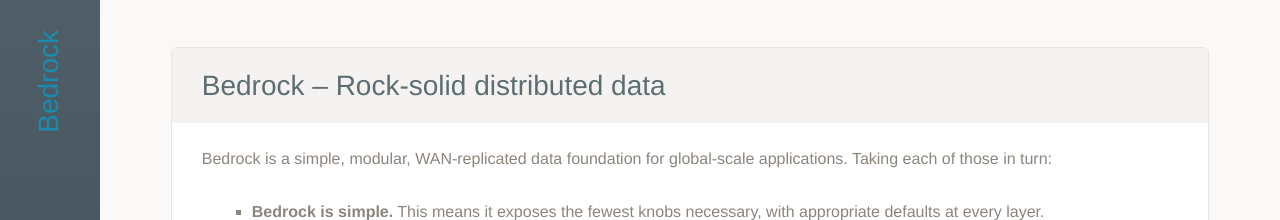
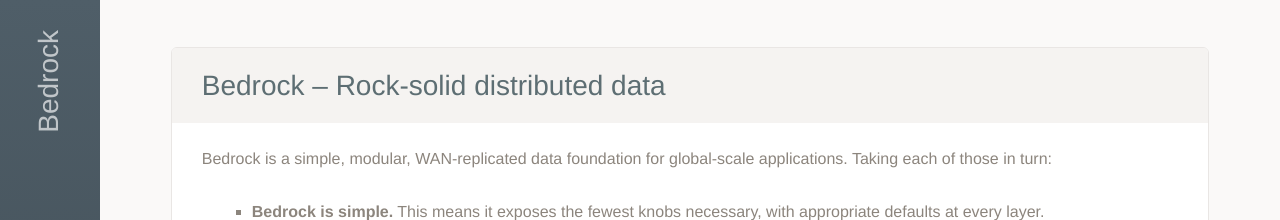
Before and after one commit to Expensify/Bedrock, a Jekyll site: the page built from docs/index.md, in a window 1280 px wide. Shown: the top 220 px of the page. Built offline with Jekyll 4.4.1, drawn with Linux system fonts in a browser that asks for light colours.

Commit message:
Update default.html

```diff
--- a/docs/_layouts/default.html
+++ b/docs/_layouts/default.html
@@ -296,7 +296,7 @@
             		height:100px;
             	}
 
-            	.toc__text h1 {
+            	.toc__text h1 a {
             		color:#FFF;
             		line-height:98px;
             		margin:0;
```
